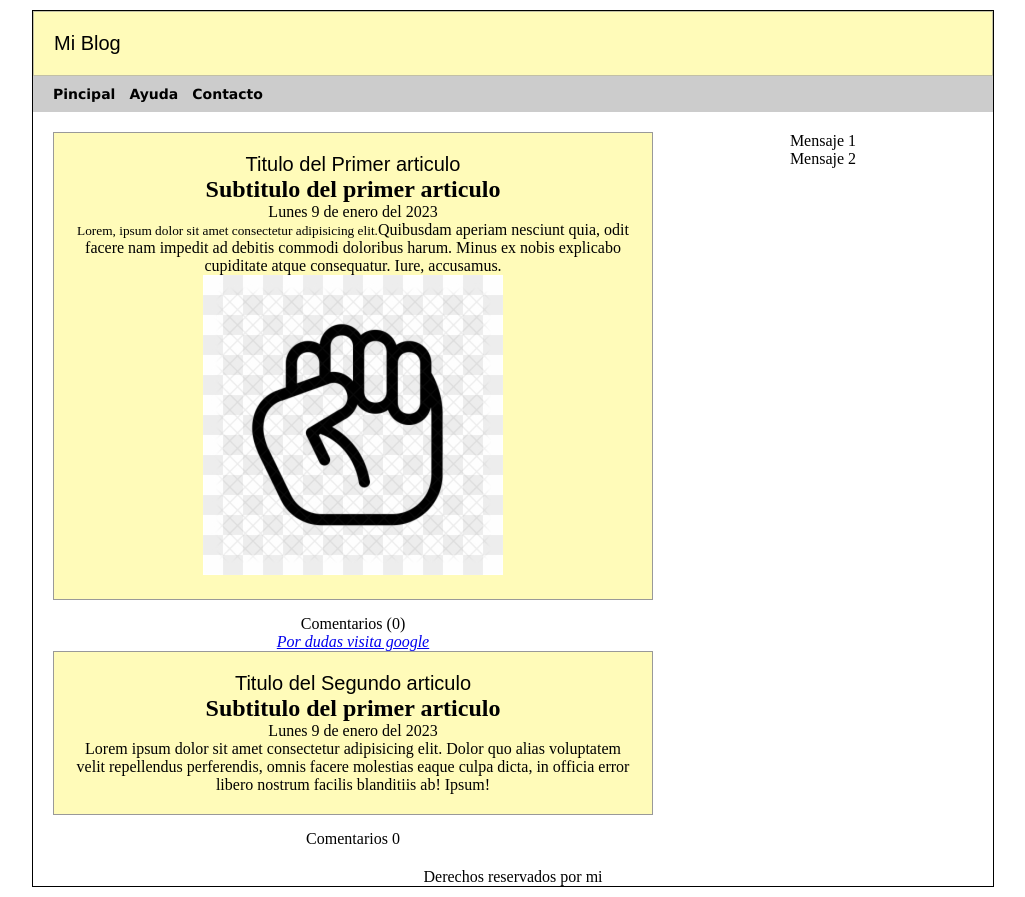
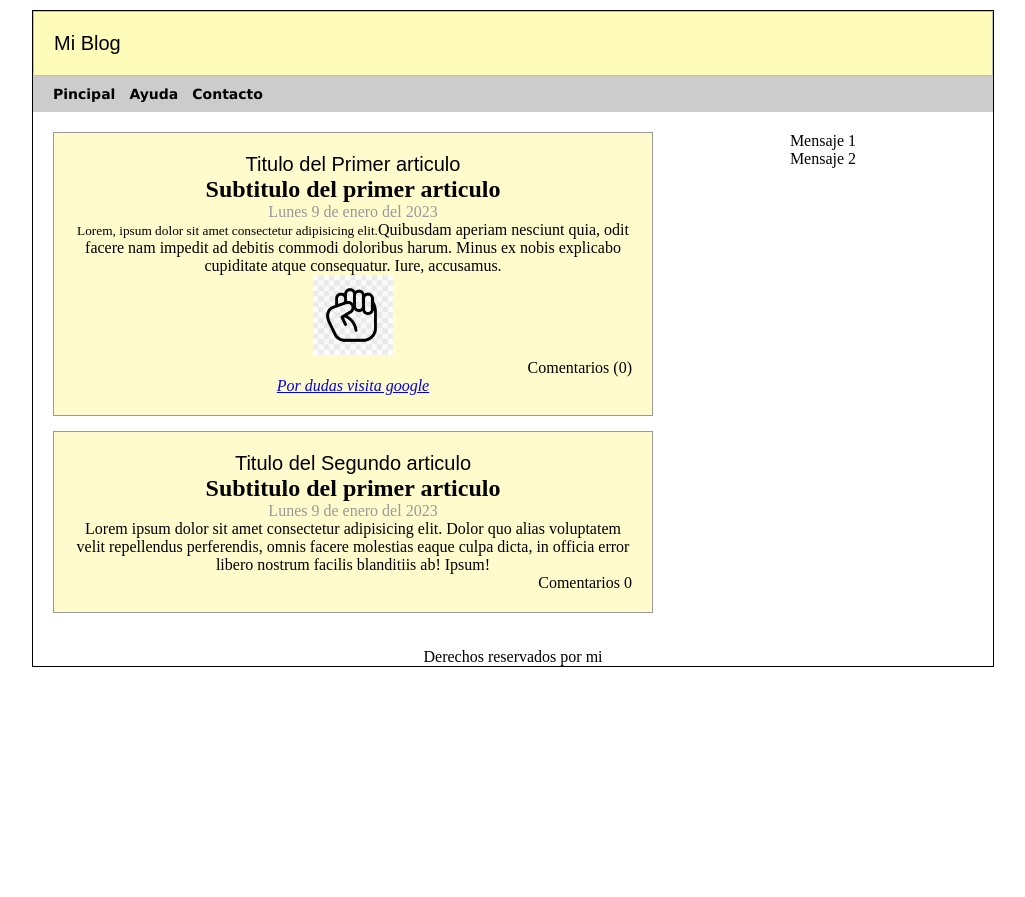
Before and after one commit to fabriciobogado/mi-primer-sitio-web, a plain HTML site: page index.html in a window 1280 px wide. Shown: the whole page, without its empty margins (127-1152 px from the left). After the commit the page ends 800 px from the top, so only its background shows below. Drawn offline with Linux system fonts and the light colour scheme.

Commit message:
lunes de noche

```diff
--- a/estilos.css
+++ b/estilos.css
@@ -65,10 +65,16 @@ body{
 }
 
 article{
-    background: #fffbb9;
+    background: #fffbcc;
     border: 1px solid #999;
     padding: 20px;
     margin-bottom: 15px;
+}
+time{
+    color:#999
+}
+article footer{
+    text-align: right;
 }
 .columna{
     width: 300px;
@@ -79,3 +85,6 @@ article{
 .pie{
     clear: both;
 }
+img{
+    width: 80px;
+}
```
Also changed, not shown: index.html (+2 -4 lines).
